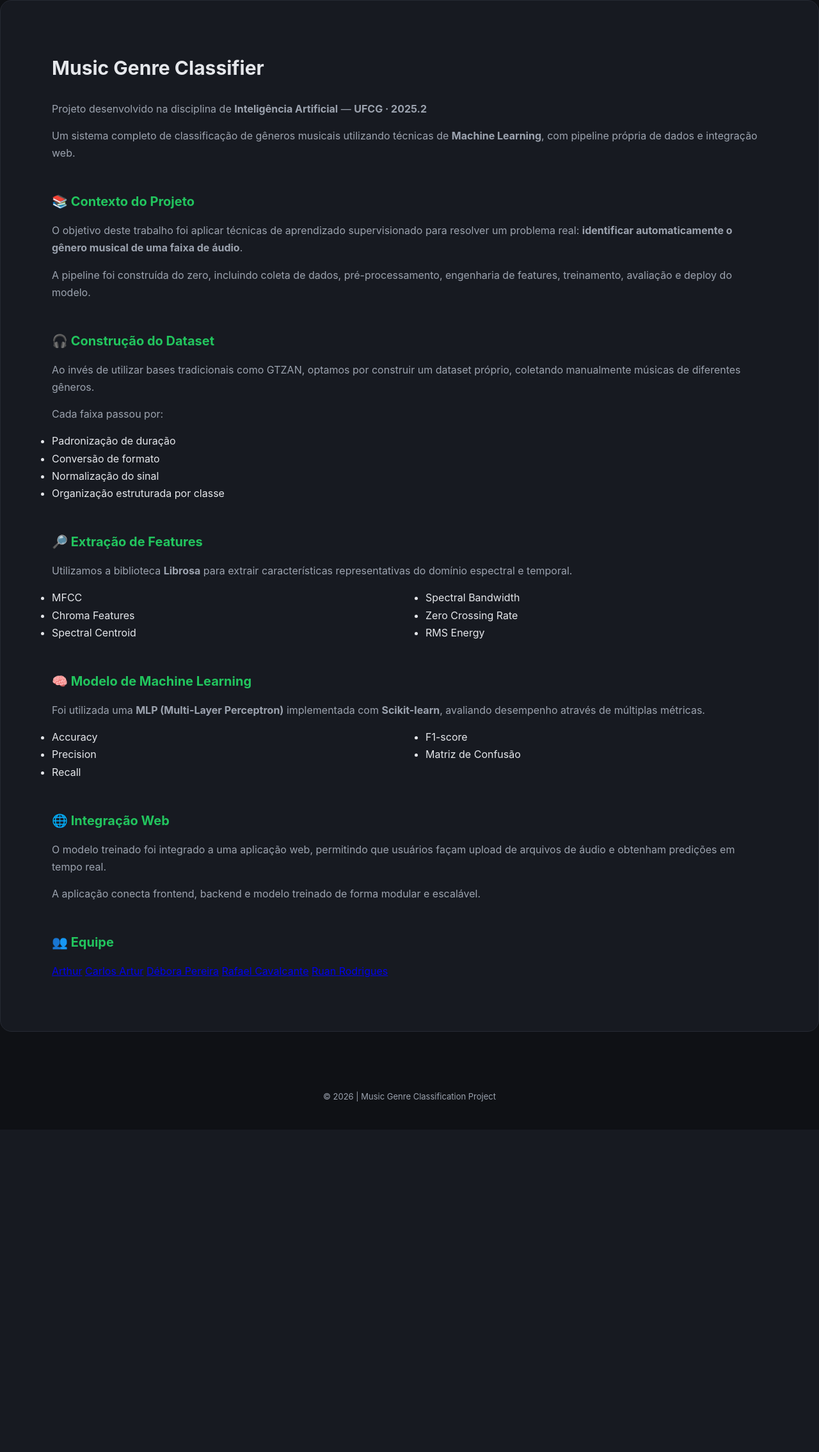
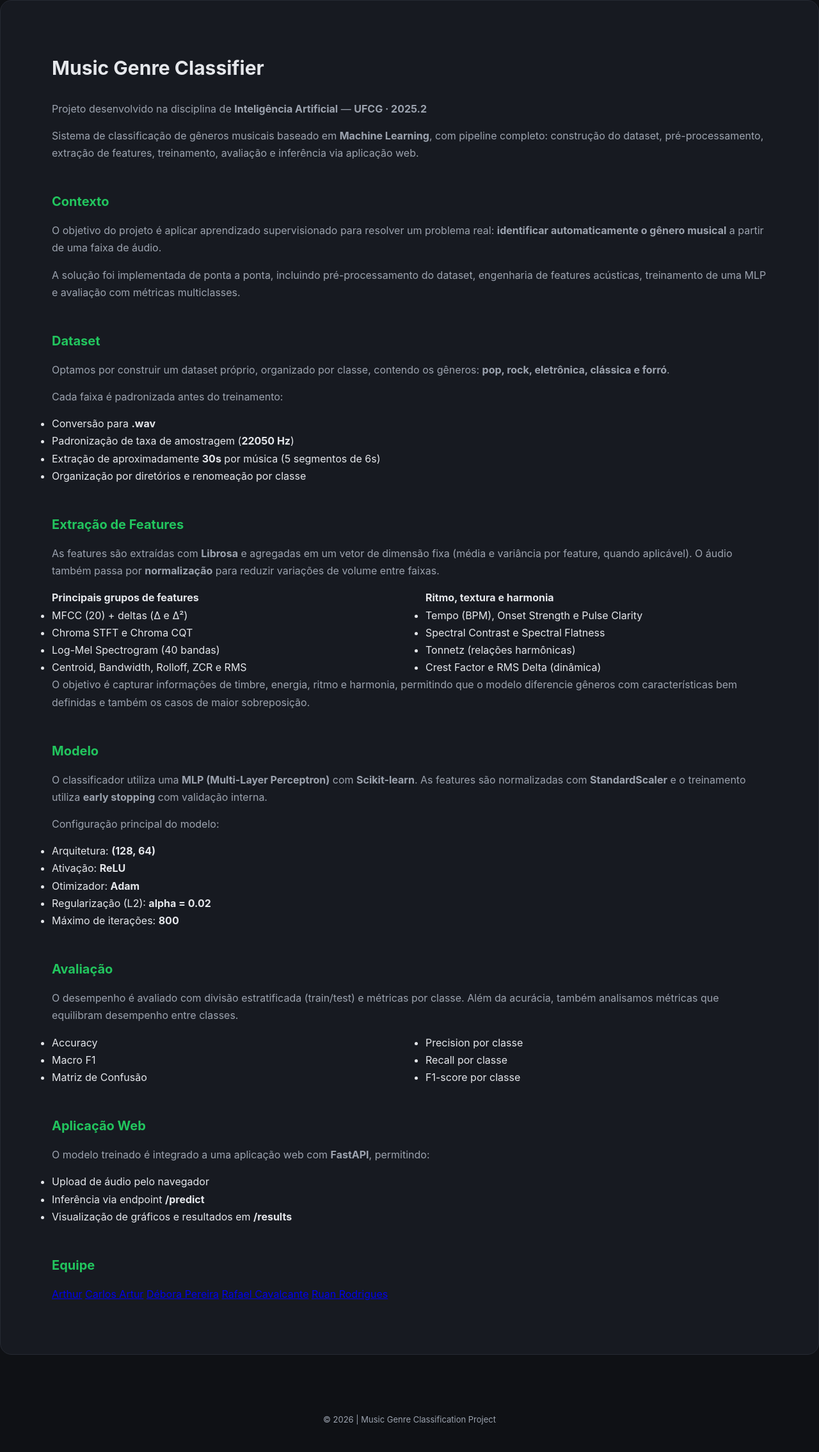
Before and after one commit to Ruanrodrigues20/music-genre-classifier, a FastAPI app: page /about in a window 1280 px wide. Shown: the part 72-2342 px from the top of the page at 64% size. Before the commit the page ends 1794 px from the top, so only its background shows below. Run offline with FastAPI, Linux system fonts and the light colour scheme.

Commit message:
refactor: melhorias no pipeline de features, MLP e ajuste das pages/readme

```diff
--- a/data/model_config.json
+++ b/data/model_config.json
@@ -1,17 +1,13 @@
 {
-    "hidden_layer_sizes": [
-        128,
-        64,
-        32
-    ],
+  "hidden_layer_sizes": [128, 64],
   "activation": "relu",
   "solver": "adam",
-    "max_iter": 500,
-    "alpha": 0.001,
+  "max_iter": 800,
+  "alpha": 0.02,
   "learning_rate_init": 0.001,
   "early_stopping": true,
   "validation_fraction": 0.1,
-    "n_iter_no_change": 15,
+  "n_iter_no_change": 20,
   "verbose": true,
   "random_state": 42,
   "batch_size": 32
--- a/music_genre_classifier/api/templates/pages/about.html
+++ b/music_genre_classifier/api/templates/pages/about.html
@@ -5,7 +5,6 @@
 {% block content %}
 
 <main>
-
   <article class="article">
 
     <!-- HERO -->
@@ -17,94 +16,122 @@
         <strong>UFCG · 2025.2</strong>
       </p>
       <p class="hero-description">
-                Um sistema completo de classificação de gêneros musicais
-                utilizando técnicas de <strong>Machine Learning</strong>,
-                com pipeline própria de dados e integração web.
+        Sistema de classificação de gêneros musicais baseado em <strong>Machine Learning</strong>,
+        com pipeline completo: construção do dataset, pré-processamento, extração de features,
+        treinamento, avaliação e inferência via aplicação web.
       </p>
     </header>
 
     <!-- CONTEXTO -->
     <section>
-            <h3>📚 Contexto do Projeto</h3>
+      <h3>Contexto</h3>
       <p>
-                O objetivo deste trabalho foi aplicar técnicas de aprendizado supervisionado
-                para resolver um problema real: <strong>identificar automaticamente o gênero musical
-                    de uma faixa de áudio</strong>.
+        O objetivo do projeto é aplicar aprendizado supervisionado para resolver um problema real:
+        <strong>identificar automaticamente o gênero musical</strong> a partir de uma faixa de áudio.
       </p>
       <p>
-                A pipeline foi construída do zero, incluindo coleta de dados,
-                pré-processamento, engenharia de features, treinamento,
-                avaliação e deploy do modelo.
+        A solução foi implementada de ponta a ponta, incluindo pré-processamento do dataset,
+        engenharia de features acústicas, treinamento de uma MLP e avaliação com métricas multiclasses.
       </p>
     </section>
 
     <!-- DATASET -->
     <section>
-            <h3>🎧 Construção do Dataset</h3>
+      <h3>Dataset</h3>
       <p>
-                Ao invés de utilizar bases tradicionais como GTZAN, optamos por
-                construir um dataset próprio, coletando manualmente músicas
-                de diferentes gêneros.
+        Optamos por construir um dataset próprio, organizado por classe, contendo os gêneros:
+        <strong>pop, rock, eletrônica, clássica e forró</strong>.
       </p>
       <p>
-                Cada faixa passou por:
+        Cada faixa é padronizada antes do treinamento:
       </p>
       <ul>
-                <li>Padronização de duração</li>
-                <li>Conversão de formato</li>
-                <li>Normalização do sinal</li>
-                <li>Organização estruturada por classe</li>
+        <li>Conversão para <strong>.wav</strong></li>
+        <li>Padronização de taxa de amostragem (<strong>22050 Hz</strong>)</li>
+        <li>Extração de aproximadamente <strong>30s</strong> por música (5 segmentos de 6s)</li>
+        <li>Organização por diretórios e renomeação por classe</li>
       </ul>
     </section>
 
     <!-- FEATURES -->
     <section>
-            <h3>🔎 Extração de Features</h3>
+      <h3>Extração de Features</h3>
       <p>
-                Utilizamos a biblioteca <strong>Librosa</strong> para extrair
-                características representativas do domínio espectral e temporal.
+        As features são extraídas com <strong>Librosa</strong> e agregadas em um vetor de dimensão fixa
+        (média e variância por feature, quando aplicável). O áudio também passa por
+        <strong>normalização</strong> para reduzir variações de volume entre faixas.
       </p>
 
       <div class="metrics-grid">
         <div>
+          <h4>Principais grupos de features</h4>
           <ul>
-                        <li>MFCC</li>
-                        <li>Chroma Features</li>
-                        <li>Spectral Centroid</li>
+            <li>MFCC (20) + deltas (Δ e Δ²)</li>
+            <li>Chroma STFT e Chroma CQT</li>
+            <li>Log-Mel Spectrogram (40 bandas)</li>
+            <li>Centroid, Bandwidth, Rolloff, ZCR e RMS</li>
           </ul>
         </div>
 
         <div>
+          <h4>Ritmo, textura e harmonia</h4>
           <ul>
-                        <li>Spectral Bandwidth</li>
-                        <li>Zero Crossing Rate</li>
-                        <li>RMS Energy</li>
+            <li>Tempo (BPM), Onset Strength e Pulse Clarity</li>
+            <li>Spectral Contrast e Spectral Flatness</li>
+            <li>Tonnetz (relações harmônicas)</li>
+            <li>Crest Factor e RMS Delta (dinâmica)</li>
           </ul>
         </div>
       </div>
+
+      <p>
+        O objetivo é capturar informações de timbre, energia, ritmo e harmonia, permitindo que o modelo diferencie
+        gêneros com características bem definidas e também os casos de maior sobreposição.
+      </p>
     </section>
 
     <!-- MODELO -->
     <section>
-            <h3>🧠 Modelo de Machine Learning</h3>
+      <h3>Modelo</h3>
       <p>
-                Foi utilizada uma <strong>MLP (Multi-Layer Perceptron)</strong>
-                implementada com <strong>Scikit-learn</strong>,
-                avaliando desempenho através de múltiplas métricas.
+        O classificador utiliza uma <strong>MLP (Multi-Layer Perceptron)</strong> com <strong>Scikit-learn</strong>.
+        As features são normalizadas com <strong>StandardScaler</strong> e o treinamento utiliza
+        <strong>early stopping</strong> com validação interna.
+      </p>
+
+      <p>
+        Configuração principal do modelo:
+      </p>
+      <ul>
+        <li>Arquitetura: <strong>(128, 64)</strong></li>
+        <li>Ativação: <strong>ReLU</strong></li>
+        <li>Otimizador: <strong>Adam</strong></li>
+        <li>Regularização (L2): <strong>alpha = 0.02</strong></li>
+        <li>Máximo de iterações: <strong>800</strong></li>
+      </ul>
+    </section>
+
+    <!-- AVALIAÇÃO -->
+    <section>
+      <h3>Avaliação</h3>
+      <p>
+        O desempenho é avaliado com divisão estratificada (train/test) e métricas por classe.
+        Além da acurácia, também analisamos métricas que equilibram desempenho entre classes.
       </p>
 
       <div class="metrics-grid">
         <div>
           <ul>
             <li>Accuracy</li>
-                        <li>Precision</li>
-                        <li>Recall</li>
+            <li>Macro F1</li>
+            <li>Matriz de Confusão</li>
           </ul>
         </div>
         <div>
           <ul>
-                        <li>F1-score</li>
-                        <li>Matriz de Confusão</li>
+            <li>Precision por classe</li>
+            <li>Recall por classe</li>
+            <li>F1-score por classe</li>
           </ul>
         </div>
       </div>
@@ -112,21 +139,20 @@
 
     <!-- INTEGRAÇÃO -->
     <section>
-            <h3>🌐 Integração Web</h3>
+      <h3>Aplicação Web</h3>
       <p>
-                O modelo treinado foi integrado a uma aplicação web,
-                permitindo que usuários façam upload de arquivos de áudio
-                e obtenham predições em tempo real.
+        O modelo treinado é integrado a uma aplicação web com <strong>FastAPI</strong>, permitindo:
       </p>
-            <p>
-                A aplicação conecta frontend, backend e modelo treinado
-                de forma modular e escalável.
-            </p>
+      <ul>
+        <li>Upload de áudio pelo navegador</li>
+        <li>Inferência via endpoint <strong>/predict</strong></li>
+        <li>Visualização de gráficos e resultados em <strong>/results</strong></li>
+      </ul>
     </section>
 
     <!-- CONTRIBUIDORES -->
     <section>
-            <h3>👥 Equipe</h3>
+      <h3>Equipe</h3>
 
       <div class="team-grid">
         <a href="https://github.com/arthur-vasco7" target="_blank" class="team-card">Arthur</a>
@@ -138,7 +164,6 @@
     </section>
 
   </article>
-
 </main>
 
 {% endblock %}
--- a/music_genre_classifier/data/audio_loader.py
+++ b/music_genre_classifier/data/audio_loader.py
@@ -47,7 +47,7 @@ class AudioLoader:
         samples: List[AudioSample] = []
 
         for audio_file in sorted(genre_dir.glob("*.wav"), key=extract_number):
-            logger.debug("🎵 Processing: %s", audio_file.name)
+            logger.info("🎵 Extracting features | genre=%s | file=%s", GenreType.get_name(genre), audio_file.name)
 
             try:
                 y, sr = librosa.load(str(audio_file), sr=SAMPLE_RATE, mono=True)
```
Also changed, not shown: music_genre_classifier/api/templates/pages/home.html (+25 -3 lines), music_genre_classifier/api/templates/pages/inference.html (+15 -3 lines), music_genre_classifier/data/feature_extractor.py (+91 -19 lines), music_genre_classifier/models/mlp_config.py (+4 -4 lines), README.md, data/dataset.csv, results/confusion_matrix.png, results/f1_score.png, results/precision.png, results/recall.png, results/training_plot.png, 1 other file. Lines whose indentation alone changed are shown as unchanged.
